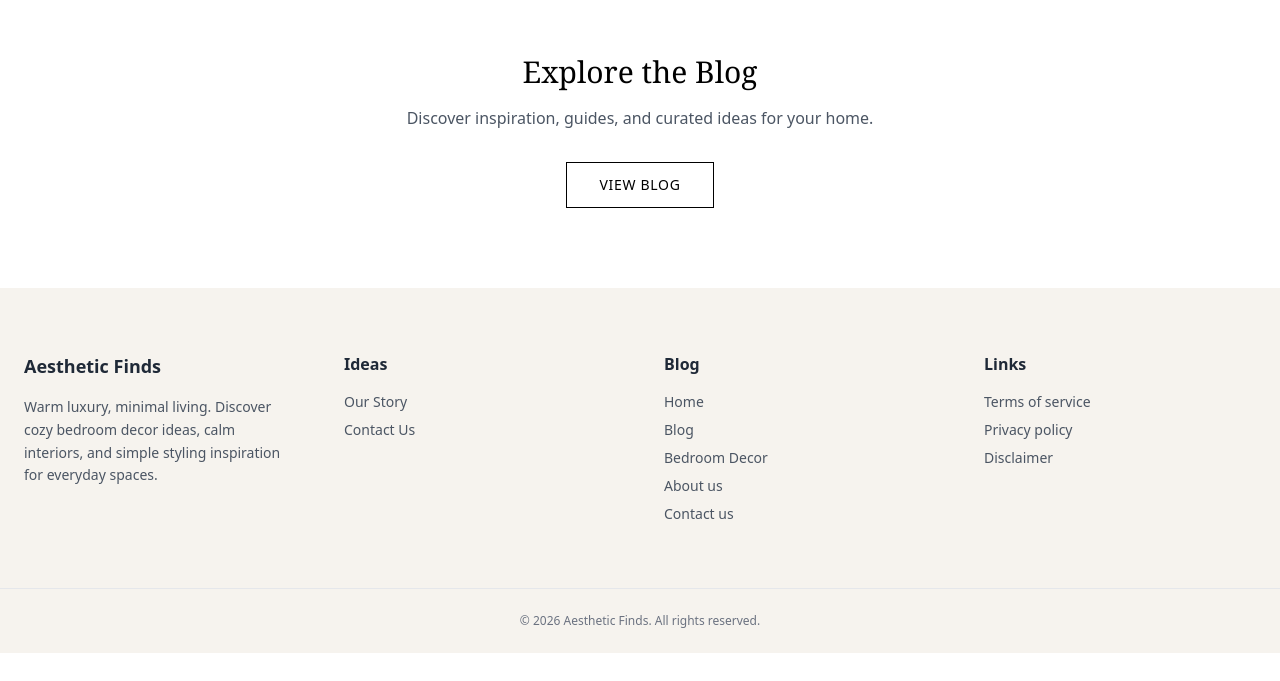
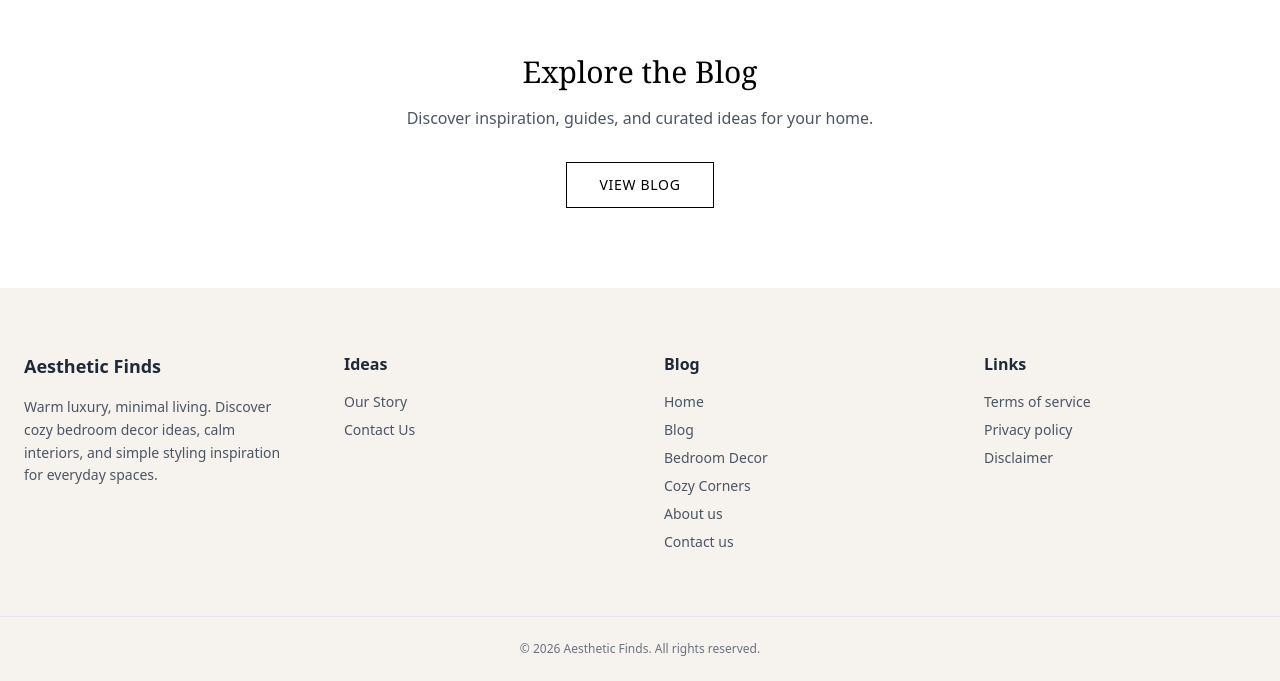
Before and after one commit to muasyamuthengi-gif/aestheticfindsbyanna, a Next.js app: page / in a window 1280 px wide. Shown: the part 1518-2199 px from the top of the page. Before the commit the page ends 2171 px from the top, so only its background shows below. Built offline with nearby package versions, Linux system fonts and the light colour scheme; a web font is replaced by a local one.

Commit message:
Update Footer.js

```diff
--- a/app/components/Footer.js
+++ b/app/components/Footer.js
@@ -50,6 +50,11 @@ export default function Footer() {
               </Link>
             </li>
             <li>
+           <Link href="/blog/cozy-corners" className="hover:text-black">
+                Cozy Corners
+              </Link>
+            </li>
+            <li>
               <Link href="/about-us" className="hover:text-black">
                 About us
               </Link>
```
